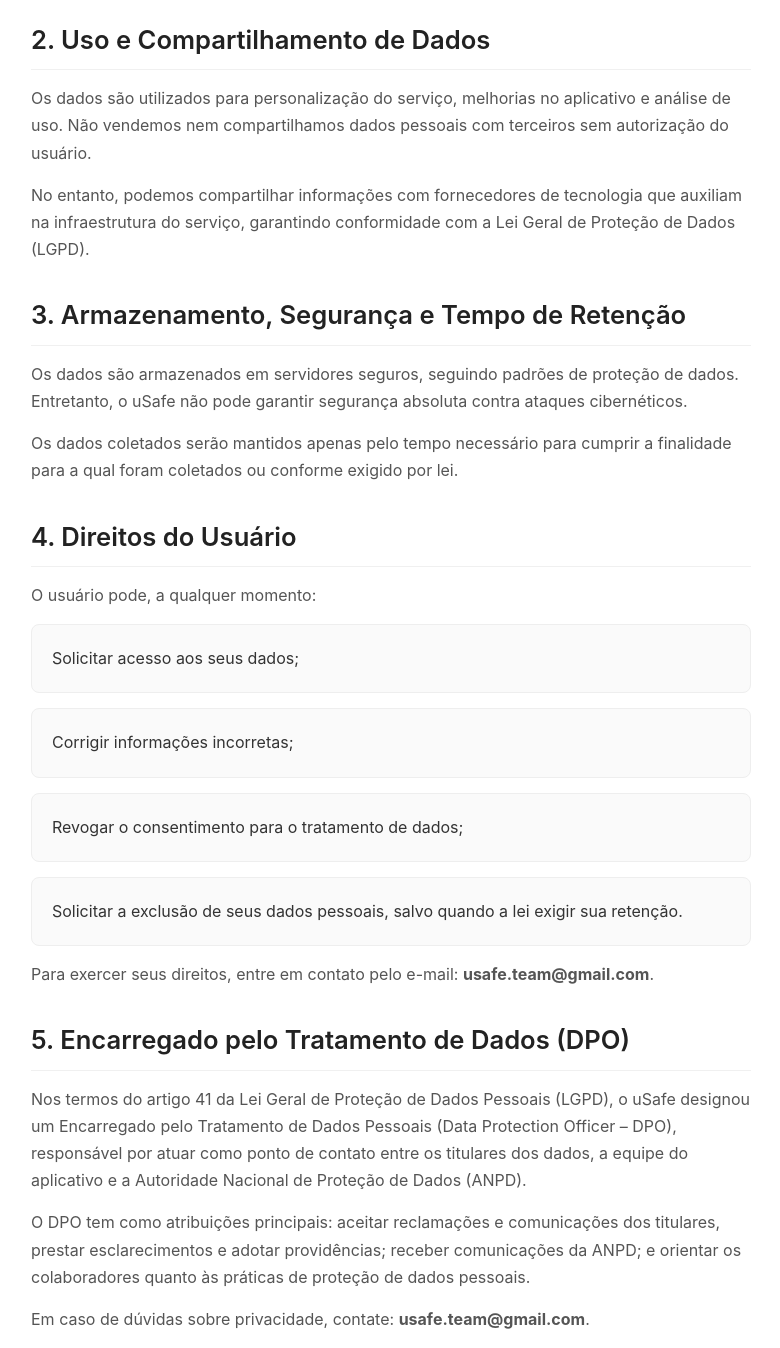
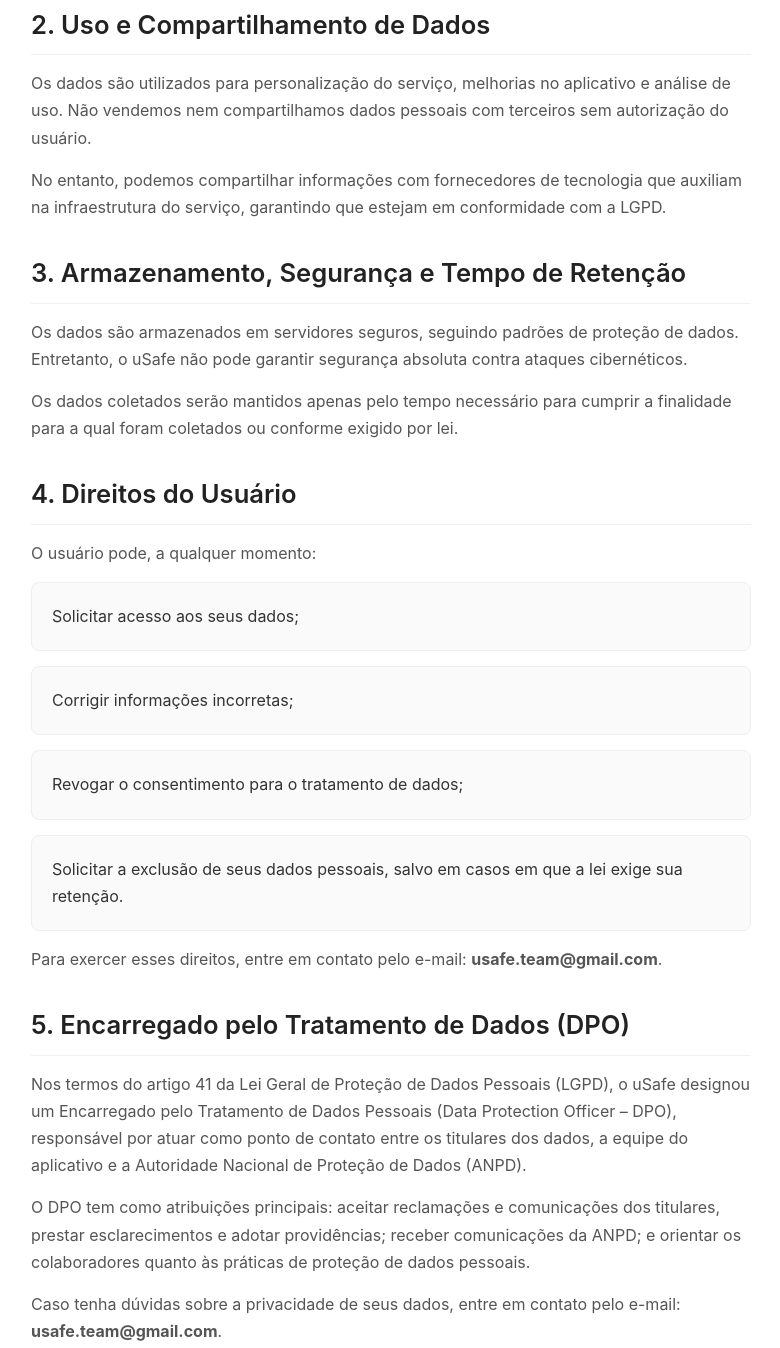
Before and after one commit to uSafeTeam/Policy_Privacity_uSafe, a plain HTML site: page index.html in a window 1280 px wide. Shown: the part 800-2148 px from the top of the page, without its empty margins (249-1029 px from the left). Drawn offline with Linux system fonts and the light colour scheme.

Commit message:
Atualizando politicas

```diff
--- a/index.html
+++ b/index.html
@@ -16,12 +16,13 @@
         </header>
 
         <main>
-            <!-- TÓPICO 1 -->
+
+            <!-- 1 -->
             <section>
                 <h2>1. Coleta de Dados e Base Legal</h2>
                 <p>O uSafe coleta dados fornecidos pelo usuário, como preferências de alérgenos, e dados anonimizados
-                    para aprimorar a experiência do aplicativo.</p>
-                <p>A base legal para o tratamento desses dados pode incluir:</p>
+                    para aprimorar a experiência do aplicativo. A base legal para o tratamento desses dados pode
+                    incluir:</p>
                 <ul>
                     <li><strong>Execução de contrato:</strong> necessário para o funcionamento do aplicativo;</li>
                     <li><strong>Consentimento:</strong> quando solicitado ao usuário;</li>
@@ -29,16 +30,16 @@
                 </ul>
             </section>
 
-            <!-- TÓPICO 2 -->
+            <!-- 2 -->
             <section>
                 <h2>2. Uso e Compartilhamento de Dados</h2>
                 <p>Os dados são utilizados para personalização do serviço, melhorias no aplicativo e análise de uso. Não
                     vendemos nem compartilhamos dados pessoais com terceiros sem autorização do usuário.</p>
                 <p>No entanto, podemos compartilhar informações com fornecedores de tecnologia que auxiliam na
-                    infraestrutura do serviço, garantindo conformidade com a Lei Geral de Proteção de Dados (LGPD).</p>
+                    infraestrutura do serviço, garantindo que estejam em conformidade com a LGPD.</p>
             </section>
 
-            <!-- TÓPICO 3 -->
+            <!-- 3 -->
             <section>
                 <h2>3. Armazenamento, Segurança e Tempo de Retenção</h2>
                 <p>Os dados são armazenados em servidores seguros, seguindo padrões de proteção de dados. Entretanto, o
@@ -47,7 +48,7 @@
                     foram coletados ou conforme exigido por lei.</p>
             </section>
 
-            <!-- TÓPICO 4 -->
+            <!-- 4 -->
             <section>
                 <h2>4. Direitos do Usuário</h2>
                 <p>O usuário pode, a qualquer momento:</p>
@@ -55,12 +56,13 @@
                     <li>Solicitar acesso aos seus dados;</li>
                     <li>Corrigir informações incorretas;</li>
                     <li>Revogar o consentimento para o tratamento de dados;</li>
-                    <li>Solicitar a exclusão de seus dados pessoais, salvo quando a lei exigir sua retenção.</li>
+                    <li>Solicitar a exclusão de seus dados pessoais, salvo em casos em que a lei exige sua retenção.
+                    </li>
                 </ul>
-                <p>Para exercer seus direitos, entre em contato pelo e-mail: <strong>usafe.team@gmail.com</strong>.</p>
+                <p>Para exercer esses direitos, entre em contato pelo e-mail: <strong>usafe.team@gmail.com</strong>.</p>
             </section>
 
-            <!-- TÓPICO 5 -->
+            <!-- 5 -->
             <section>
                 <h2>5. Encarregado pelo Tratamento de Dados (DPO)</h2>
                 <p>Nos termos do artigo 41 da Lei Geral de Proteção de Dados Pessoais (LGPD), o uSafe designou um
@@ -72,17 +74,18 @@
                     esclarecimentos e adotar providências; receber comunicações da ANPD; e orientar os colaboradores
                     quanto às práticas de proteção de dados pessoais.</p>
 
-                <p>Em caso de dúvidas sobre privacidade, contate: <strong>usafe.team@gmail.com</strong>.</p>
+                <p>Caso tenha dúvidas sobre a privacidade de seus dados, entre em contato pelo e-mail:
+                    <strong>usafe.team@gmail.com</strong>.</p>
             </section>
 
-            <!-- TÓPICO 6 -->
+            <!-- 6 -->
             <section>
                 <h2>6. Alterações na Política</h2>
                 <p>Podemos atualizar esta Política de Privacidade periodicamente. O uso contínuo do aplicativo após
                     alterações implica concordância com os novos termos.</p>
             </section>
 
-            <!-- TÓPICO 7 -->
+            <!-- 7 -->
             <section>
                 <h2>7. Contato</h2>
                 <p>Para questões relacionadas à privacidade, entre em contato pelo e-mail:
```
